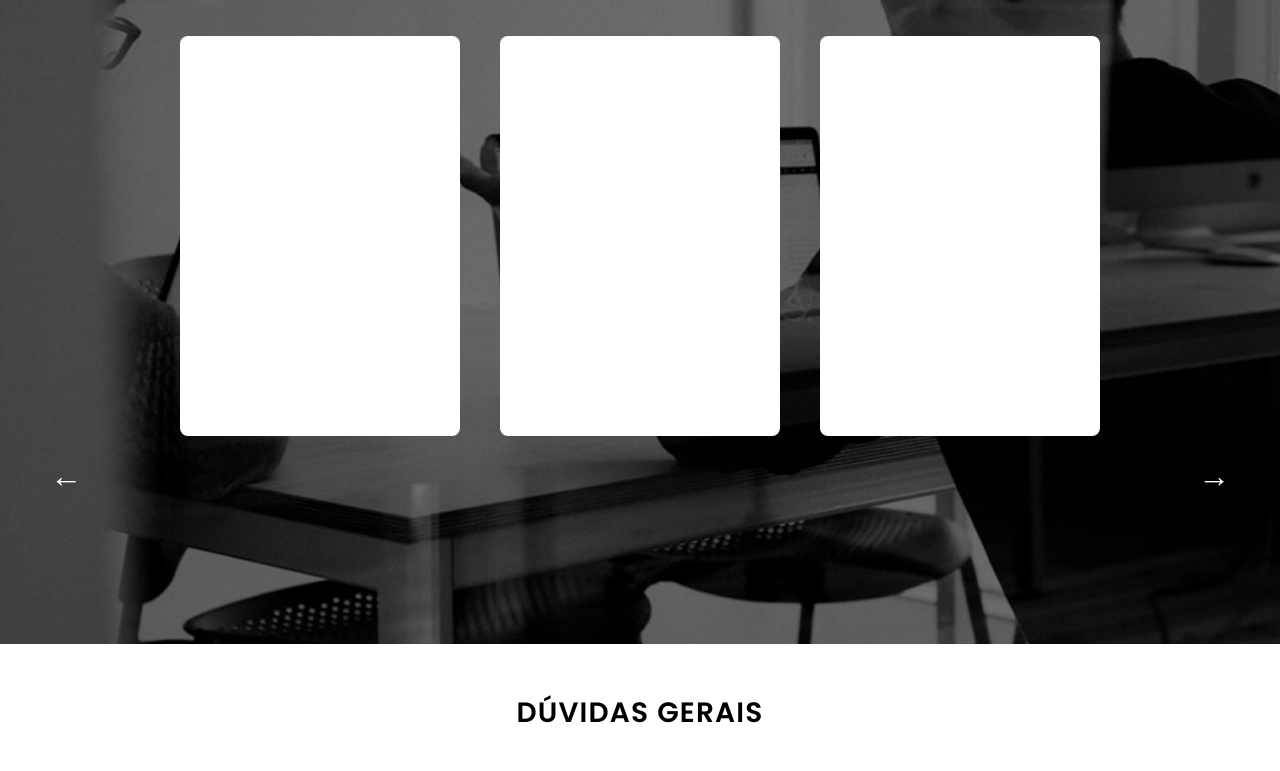
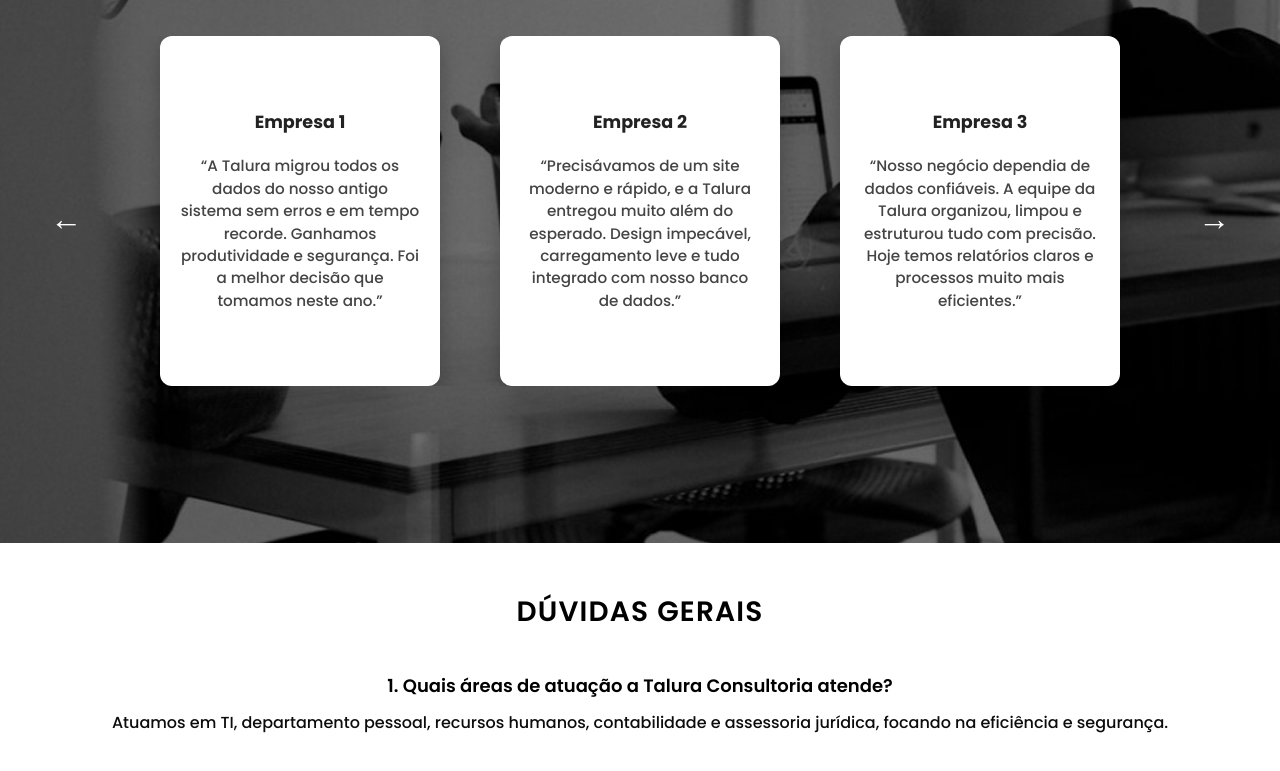
Before and after one commit to gmilanezz/talura, a plain HTML site: page index.html in a window 1280 px wide. Shown: the part 2350-3121 px from the top of the page. Drawn offline with nearby package versions, Linux system fonts and the light colour scheme.

Commit message:
update index.html
atualizei seção de feedback e faq, ajustei as setas, cards, as perguntas e respostas do faq, etc

```diff
--- a/index.html
+++ b/index.html
@@ -4,12 +4,12 @@
 <head>
     <meta charset="UTF-8">
     <meta name="viewport" content="width=device-width, initial-scale=1.0">
-    <title>talura - </title>
-    <link rel="stylesheet" href="/public/style.css">
+    <title>Talura Consultoria </title>
+    <link rel="stylesheet" href="./public/style.css">
     <link
         href="https://fonts.googleapis.com/css2?family=Playfair+Display:wght@500;600&family=Poppins:wght@300;500;600;700&display=swap"
         rel="stylesheet">
-    <script src="/public/script.js"></script>
+    <script src="./public/script.js"></script>
 </head>
 
 <body>
@@ -59,9 +59,9 @@
                 Entre em contato para transformar seus processos com inovação, segurança e tomadas de decisão mais
                 inteligentes.
             </p>
-            <button class="data-btn">
+            <a class="data-btn" href="https://forms.office.com/r/37kuF9hJwd">
                 SOLICITE SEU ORÇAMENTO
-            </button>
+            </a>
         </div>
     </section>
 
@@ -71,19 +71,43 @@
 
         <div class="depoimentos">
             <div class="card">
-                <div class="box"></div>
+                <div class="box">
+                    <p class="nome">Empresa 1</p>
+                    <p class="texto">
+                        “A Talura migrou todos os dados do nosso antigo sistema sem erros
+                        e em tempo recorde. Ganhamos produtividade e segurança.
+                        Foi a melhor decisão que tomamos neste ano.”
+                    </p>
+                </div>
             </div>
+
             <div class="card">
-                <div class="box"></div>
+                <div class="box">
+                    <p class="nome">Empresa 2</p>
+                    <p class="texto">
+                        “Precisávamos de um site moderno e rápido, e a Talura entregou
+                        muito além do esperado. Design impecável, carregamento leve e
+                        tudo integrado com nosso banco de dados.”
+                    </p>
+                </div>
             </div>
+
             <div class="card">
-                <div class="box"></div>
+                <div class="box">
+                    <p class="nome">Empresa 3</p>
+                    <p class="texto">
+                        “Nosso negócio dependia de dados confiáveis. A equipe da Talura
+                        organizou, limpou e estruturou tudo com precisão. Hoje temos
+                        relatórios claros e processos muito mais eficientes.”
+                    </p>
+                </div>
             </div>
         </div>
+    </div>
 
         <div class="setas">
-            <span class="seta-esq">←</span>
-            <span class="seta-dir">→</span>
+            <button><span id="seta-esq" class="seta-esq">←</span></button>
+            <button><span id="seta-dir" class="seta-dir">→</span></button>
         </div>
     </section>
 
--- a/public/script.js
+++ b/public/script.js
@@ -1,22 +1,13 @@
-const cards = document.querySelectorAll('.clientes .card');
-const prev = document.querySelector('.seta-esq');
-const next = document.querySelector('.seta-dir');
-let activeIndex = 0;
+document.addEventListener("DOMContentLoaded", () => {
+    const container = document.querySelector(".depoimentos");
+    const setaEsq = document.getElementById("seta-esq");
+    const setaDir = document.getElementById("seta-dir");
 
-function updateCards() {
-    cards.forEach((card, i) => {
-        card.classList.toggle('active', i === activeIndex);
+    setaDir.addEventListener("click", () => {
+        container.scrollLeft += 300;
     });
-}
 
-next.addEventListener('click', () => {
-    activeIndex = (activeIndex + 1) % cards.length;
-    updateCards();
-});
-
-prev.addEventListener('click', () => {
-    activeIndex = (activeIndex - 1 + cards.length) % cards.length;
-    updateCards();
-});
-
-updateCards();
+    setaEsq.addEventListener("click", () => {
+        container.scrollLeft -= 300;
+    });
+})
--- a/public/style.css
+++ b/public/style.css
@@ -214,7 +214,7 @@ nav a:hover {
 
 .data-btn:hover {
     background-color: #fff;
-    color: #000;
+    color: #000000;
 }
 
 @media (max-width: 900px) {
@@ -277,8 +277,18 @@ nav a:hover {
   justify-content: center;
   align-items: center;
   gap: 40px;
-  margin-bottom: 40px;
   color: white;
+  overflow-x: auto;
+  width: 100%;
+  scroll-behavior: smooth;
+}
+
+.depoimentos::-webkit-scrollbar {
+  display: none;
+}
+
+.depoimentos .card {
+  flex: 0 0 300px;
 }
 
 .card {
@@ -291,23 +301,48 @@ nav a:hover {
 
 .box {
   width: 280px;
-  height: 400px;
-  border-radius: 8px;
+  height: 350px;
+  border-radius: 12px;
   background: #ffffff;
+  padding: 20px;
+  box-shadow: 0 8px 20px rgba(0,0,0,0.25);
+  display: flex;
+  flex-direction: column;
+  justify-content: center;
+  text-align: center;
+}
+
+.box .nome {
+  font-weight: 700;
+  font-size: 1.1rem;
+  color: #222;
+  margin-bottom: 20px;
+}
+
+.box .texto {
+  font-size: 0.95rem;
+  color: #444;
+  line-height: 1.4rem;
 }
 
 .setas {
   position: absolute;
-  top: 50%;
-  left: 0;
   width: 100%;
   display: flex;
   justify-content: space-between;
   padding: 0 30px;
-  transform: translateY(-50%);
+  transform: translateY(-500%);
   font-size: 2rem;
   font-weight: bold;
   color: #fff;
+}
+
+.setas button {
+  background: none;
+  border: none;
+  color: #fff;
+  font-size: 2rem;
+  cursor: pointer;
 }
 
 /* Responsivo */
@@ -364,7 +399,7 @@ nav a:hover {
 }
 
 .faq-item {
-  margin-bottom: 32px;
+  margin-bottom: 50px;
 }
 
 .faq-question {
@@ -373,6 +408,8 @@ nav a:hover {
   color: #000000;
   margin: 0 0 12px 0;
   line-height: 1.4;
+  display: flex;
+  justify-content: center;
 }
 
 .faq-answer {
@@ -381,6 +418,8 @@ nav a:hover {
   line-height: 1.6;
   margin: 0;
   opacity: 0.95;
+  display: flex;
+  justify-content: center;
 }
 
 /* Responsivo */
```
Also changed, not shown: faq.html (deleted).
